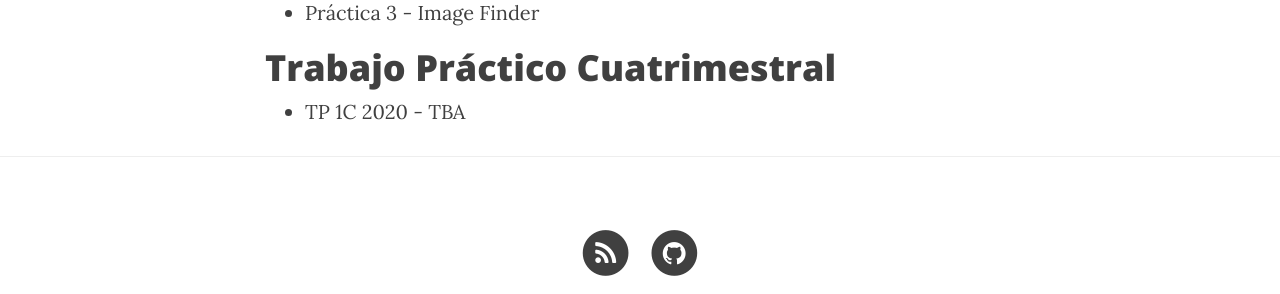
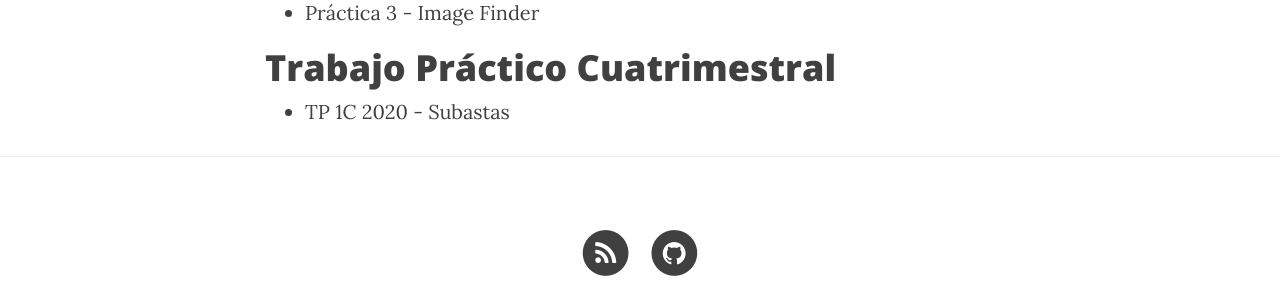
Before and after one commit to arquitecturas-concurrentes/arquitecturas-concurrentes.github.io, a Jekyll site: the page built from cursada.md, in a window 1280 px wide and 900 px high, scrolled down 2326 px. Shown: the part 504-798 px from the top of the window. Built offline with Jekyll 4.4.1, drawn with Linux system fonts in a browser that asks for light colours; nearby versions of some CDN libraries.

Commit message:
Liberacion TP

```diff
--- a/cursada.md
+++ b/cursada.md
@@ -42,4 +42,4 @@ Durante el 1C 2020, las clases se daran de manera remota utilizando Google Meet.
 
 # Trabajo Práctico Cuatrimestral
 
-* [TP 1C 2020 - TBA](https://docs.google.com/document/d/1Cov3NTewoZxla773FpiYFYet06mEf1usw7pzELXZZUA)
+* [TP 1C 2020 - Subastas](https://docs.google.com/document/d/1Cov3NTewoZxla773FpiYFYet06mEf1usw7pzELXZZUA)
```
